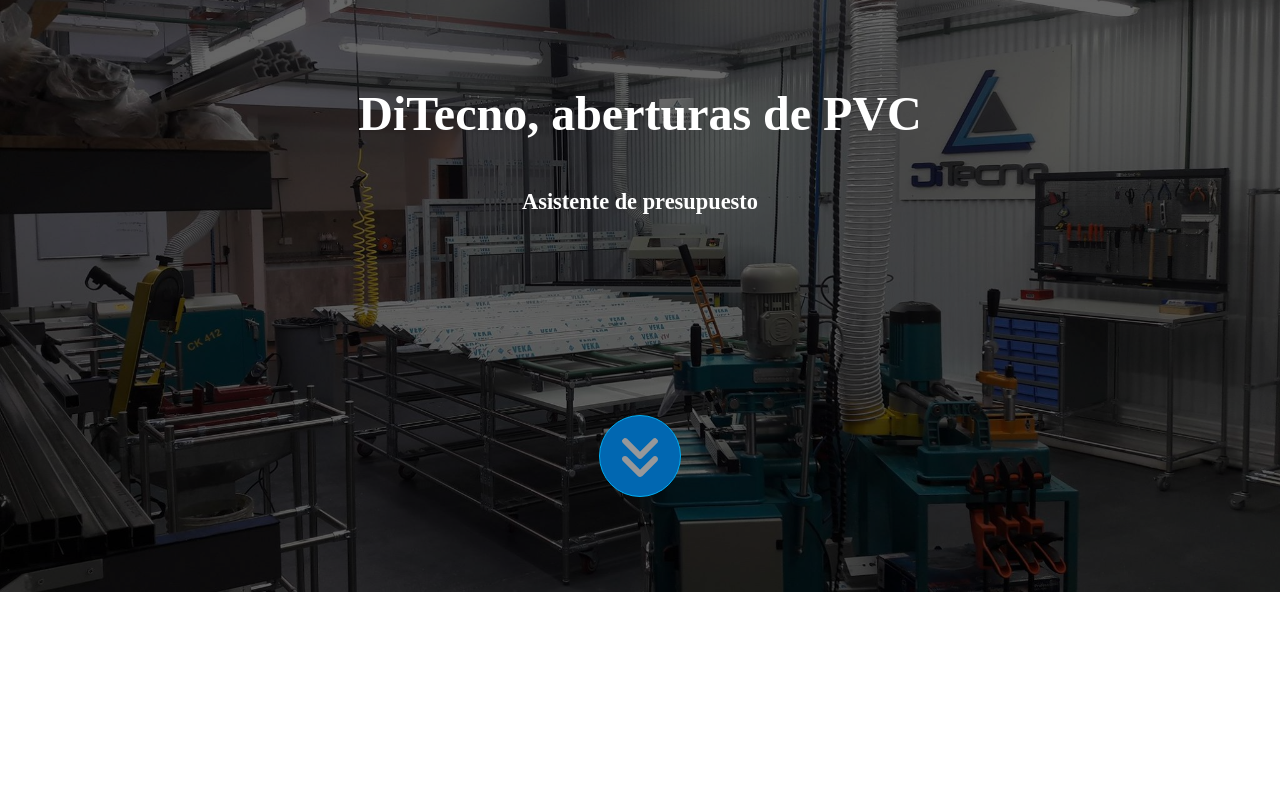
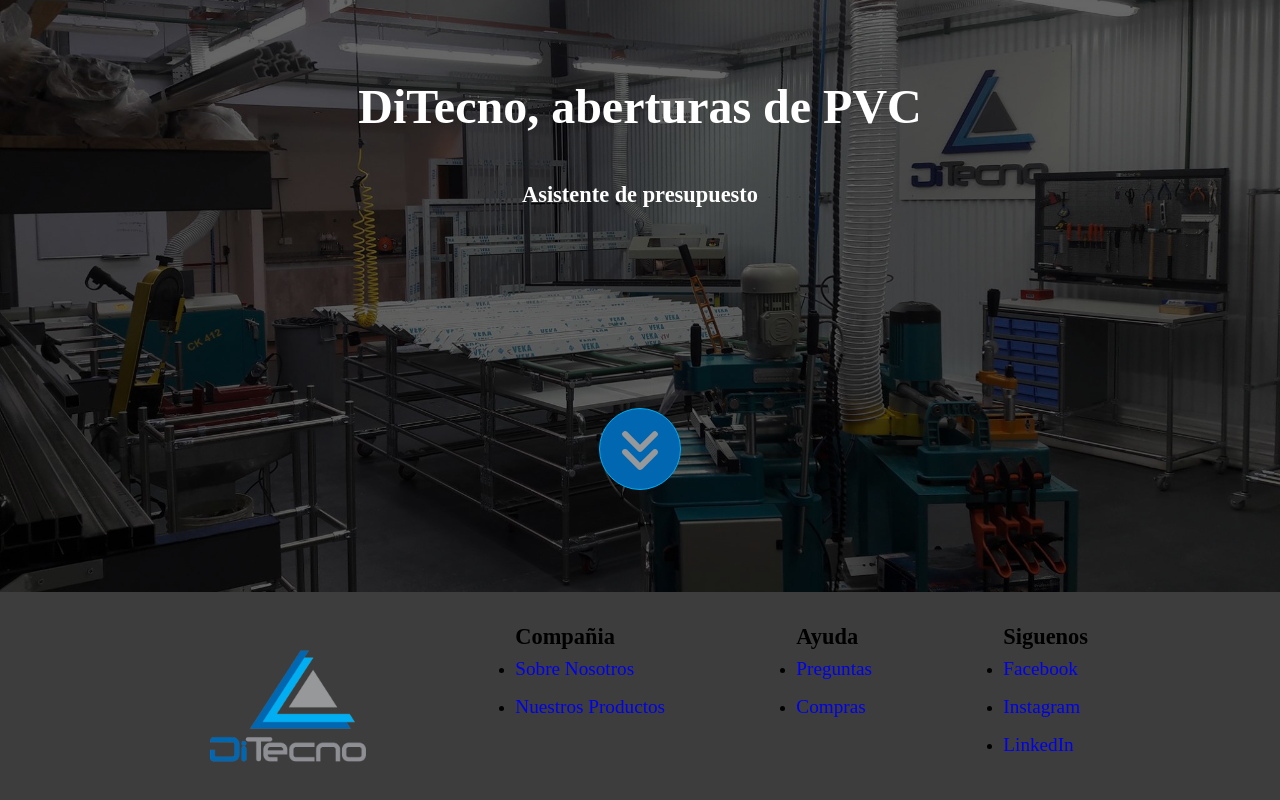
Before and after one commit to Fede-Diiorio/DiTecnoFrontend, a React (Vite) app: page / in a window 1280 px wide. Shown: the part 216-1016 px from the top of the page. Before the commit the page ends 808 px from the top, so only its background shows below. Built offline with nearby package versions, Linux system fonts and the light colour scheme.

Commit message:
Primeros bosquejos del footer

```diff
--- a/src/App.jsx
+++ b/src/App.jsx
@@ -2,6 +2,7 @@
 import Header from './components/Header/Header'
 import { BrowserRouter, Routes, Route } from 'react-router-dom'
 import Hero from './components/Hero/Hero'
+import Footer from './components/Footer/Footer'
 
 function App() {
 
@@ -12,6 +13,7 @@
         <Routes>
           <Route path='/' element={<Hero />} />
         </Routes>
+        <Footer />
       </BrowserRouter>
     </main>
   )
--- /dev/null
+++ b/src/components/Footer/Footer.jsx
@@ -0,0 +1,45 @@
+import classes from './Footer.module.scss';
+import ditecnoLogo from '../../assets/ditecnoLogoCompleto.png'
+import { Link } from 'react-router-dom';
+
+const Footer = () => {
+    return (
+        <footer id='footer'>
+            <div className={classes.background}>
+                <div className={classes.container}>
+                    <div className={classes.info}>
+                        <Link to='/'><img className={classes.infoLogo} src={ditecnoLogo} alt="Logo de la Empresa" /></Link>
+
+                        <div>
+                            <h4>Compañia</h4>
+                            <ul>
+                                <li><Link>Sobre Nosotros</Link></li>
+                                <li><Link>Nuestros Productos</Link></li>
+                            </ul>
+                        </div>
+
+                        <div>
+                            <h4>Ayuda</h4>
+                            <ul>
+                                <li><Link>Preguntas</Link></li>
+                                <li><Link>Compras</Link></li>
+                            </ul>
+                        </div>
+
+                        <div>
+                            <h4>Siguenos</h4>
+
+                            <ul>
+                                <li><Link>Facebook</Link></li>
+                                <li><Link>Instagram</Link></li>
+                                <li><Link>LinkedIn</Link></li>
+                            </ul>
+                        </div>
+                    </div>
+                </div>
+            </div>
+        </footer>
+    )
+}
+
+export default Footer
--- /dev/null
+++ b/src/components/Footer/Footer.module.scss
@@ -0,0 +1,19 @@
+.background {
+    background-color: $darkGrey;
+    padding-top: 2rem;
+
+    .container {
+        max-width: 70vw;
+        margin: 0 auto;
+
+        .info {
+            display: flex;
+            justify-content: space-between;
+            align-items: flex-start;
+
+            .infoLogo {
+                width: 12rem;
+            }
+        }
+    }
+}
--- a/src/components/Hero/Hero.jsx
+++ b/src/components/Hero/Hero.jsx
@@ -7,7 +7,7 @@
             <div className={classes.container}>
                 <h1>DiTecno, aberturas de PVC</h1>
                 <h4>Asistente de presupuesto</h4>
-                <FaAnglesDown className={classes.heroIcon} />
+                <a href="#footer"><FaAnglesDown className={classes.heroIcon} /></a>
             </div>
         </section>
     )
--- a/src/components/Hero/Hero.module.scss
+++ b/src/components/Hero/Hero.module.scss
@@ -43,6 +43,5 @@
                 border: 1px solid $darkSecondary;
             }
         }
-
     }
 }
```
